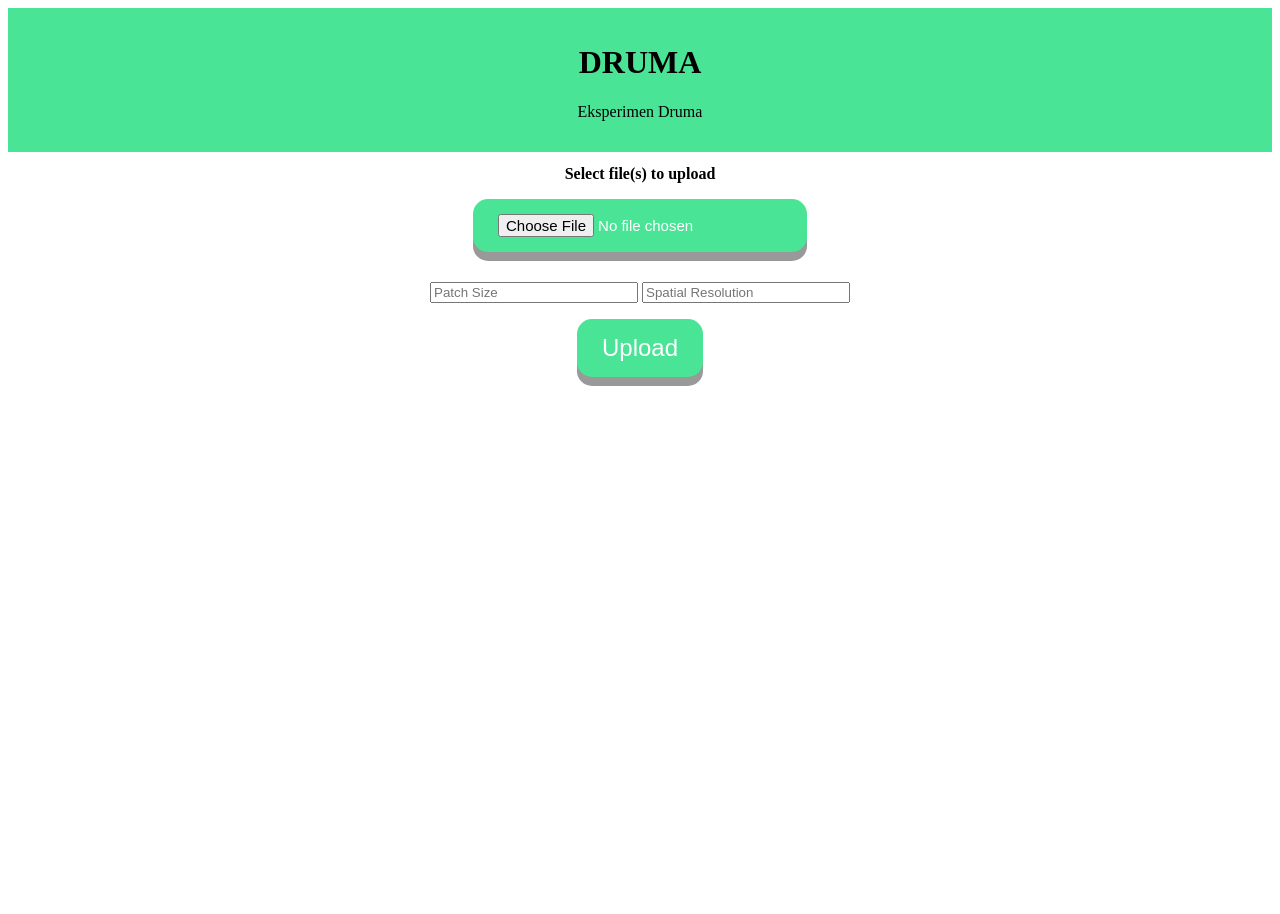
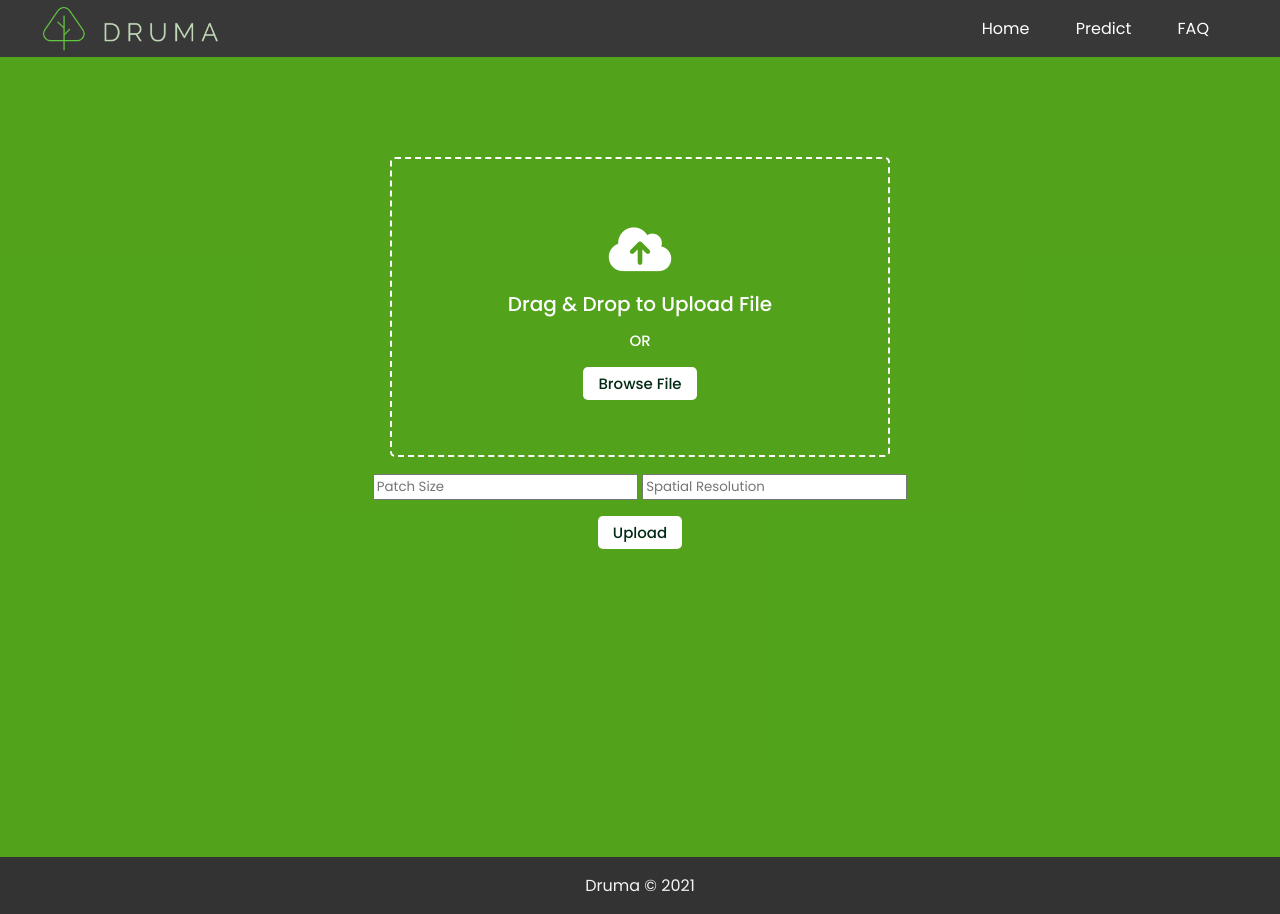
Before and after one commit to gelarpambudi/druma, a Flask app: page /predict in a window 1280 px wide. Before the commit the page ends 386 px from the top, so only its background shows below. Run offline with Flask 2, Linux system fonts and the light colour scheme; some libraries are stand-ins or nearby versions.

Commit message:
add style for predict page

```diff
--- /dev/null
+++ b/static/druma.js
@@ -0,0 +1,67 @@
+//selecting all required elements
+const dropArea = document.querySelector(".drag-area"),
+dragText = dropArea.querySelector("header"),
+button = dropArea.querySelector("button"),
+input = dropArea.querySelector("input");
+let file; //this is a global variable and we'll use it inside multiple functions
+
+button.onclick = ()=>{
+  input.click(); //if user click on the button then the input also clicked
+}
+
+input.addEventListener("change", function(){
+  //getting user select file and [0] this means if user select multiple files then we'll select only the first one
+  file = this.files[0];
+  dropArea.classList.add("active");
+  showFile(); //calling function
+});
+
+
+//If user Drag File Over DropArea
+dropArea.addEventListener("dragover", (event)=>{
+  event.preventDefault(); //preventing from default behaviour
+  dropArea.classList.add("active");
+  dragText.textContent = "Release to Upload File";
+});
+
+//If user leave dragged File from DropArea
+dropArea.addEventListener("dragleave", ()=>{
+  dropArea.classList.remove("active");
+  dragText.textContent = "Drag & Drop to Upload File";
+});
+
+//If user drop File on DropArea
+dropArea.addEventListener("drop", (event)=>{
+  event.preventDefault(); //preventing from default behaviour
+  //getting user select file and [0] this means if user select multiple files then we'll select only the first one
+  file = event.dataTransfer.files[0];
+  showFile(); //calling function
+});
+
+function showFile(){
+  let fileType = file.type; //getting selected file type
+  let fileName = file.name;
+  let validExtensions = ["image/jpeg", "image/jpg", "image/png", "image/tiff"]; //adding some valid image extensions in array
+  if(validExtensions.includes(fileType)){ //if user selected file is an image file
+    let fileReader = new FileReader(); //creating new FileReader object
+    if ((fileType == validExtensions[0]) || (fileType == validExtensions[1]) || (fileType == validExtensions[2])) {
+      fileReader.onload = ()=>{
+        let fileURL = fileReader.result; //passing user file source in fileURL variable
+        let imgTag = `<img src="${fileURL}" alt="">`; //creating an img tag and passing user selected file source inside src attribute
+        dropArea.innerHTML = imgTag; //adding that created img tag inside dropArea container
+      }
+      fileReader.readAsDataURL(file);
+    }else if (fileType == validExtensions[3]){
+      fileReader.onload = ()=>{
+        let imgTag = `<p> ${fileName}</p>`;
+        dropArea.innerHTML = imgTag;
+      }
+      fileReader.readAsDataURL(file);
+    }
+
+  }else{
+    alert("This is not an Image File!");
+    dropArea.classList.remove("active");
+    dragText.textContent = "Drag & Drop to Upload File";
+  }
+}
--- a/static/predictstyle.css
+++ b/static/predictstyle.css
@@ -1,86 +1,169 @@
-header {
-    padding: 15px;
-    background-color: #4ae497;
-    text-align: center;
-    color: black;
-    }
+@import url('https://fonts.googleapis.com/css2?family=Poppins:wght@200;300;400;500;600;700&display=swap');
+*{
+  box-sizing: border-box;
+  font-family: "Poppins", sans-serif;
+}
 body {
-    text-align: center;
+  margin: 0;
+  padding:0;
+  background: rgba(36, 35,35, 0.9);
+  color: rgb(255, 255, 255);
+  font-family: 'Segoe UI', Tahoma, Geneva, Verdana, sans-serif;
+  text-align:center;
+  align-items: center;
+  justify-content: center;
 }
-.text {
-    font-size: medium;
+.upload{
+  background-color:rgba(85, 175, 25, 0.9);
+  min-height:100vh;
+  padding-top:100px;
 
 }
+.drag-area{
+  border: 2px dashed #fff;
+  height: 300px;
+  width: 500px;
+  border-radius: 5px;
+  display: flex;
+  align-items: center;
+  justify-content: center;
+  flex-direction: column;
+  margin-left:auto;
+  margin-right:auto;
 
-.button3 {
-    padding: 15px 25px;
-    font-size: 15px;
-    text-align: justify;
-    cursor: pointer;
-    outline: none;
-    color: #fff;
-    background-color: #4ae497;
-    border: none;
-    border-radius: 15px;
-    box-shadow: 0 9px #999;
-    top: 30%;
+}
+.drag-area.active{
+  border: 2px solid #fff;
+}
+.drag-area .icon{
+  font-size: 50px;
+  color: #fff;
+}
+.drag-area header{
+  font-size: 20px;
+  font-weight: 500;
+  color: #fff;
+}
+.drag-area span{
+  font-size: 15px;
+  font-weight: 500;
+  color: #fff;
+  margin: 10px 0 15px 0;
+}
+.drag-area button{
+  padding: 5px 15px;
+  font-size: 15px;
+  font-weight: 500;
+  border: none;
+  outline: none;
+  background: #fff;
+  color: rgb(1, 41, 19);
+  border-radius: 5px;
+  cursor: pointer;
+}
+.drag-area button:hover{
+  background-color:#333;
+  color: #fff;
+}
 
-    /*
-    display:block;
-    margin-top: 30px;
-    margin-bottom: 10px;
-    */
-    margin:0 auto;
-    margin-top: 15px;
-    display:block;
+.drag-area img{
+  height: 100%;
+  width: 100%;
+  object-fit: cover;
+  border-radius: 5px;
+}
+.button{
+  padding: 5px 15px;
+  font-size: 15px;
+  font-weight: 500;
+  border: none;
+  outline: none;
+  background: #fff;
+  color: rgb(1, 41, 19);
+  border-radius: 5px;
+  cursor: pointer;
+  margin-bottom:40px;
+}
+.button:hover{
+  background-color:#333;
+  color: #fff;
+}
+
+ul {
+    list-style-type:none;
+    text-align:right;
+    margin-right:50px;
 
   }
 
-  .button3:hover {background-color: #f5350c}
-
-  .button3:active {
-    background-color: # #f5350c ;
-    box-shadow: 0 5px #666;
-    transform: translateY(4px);
+ul li {
+    display: inline-block;
+    margin-top:0;
   }
 
-  .button4 {
-    padding: 15px 25px;
-    font-size: 24px;
+ul li a{
+    text-decoration:none;
+    color: #fff;
+    padding: 5px 20px;
+    border: 1px solid transparent;
+    transition: 0.6s ease;
+  }
+ul li a:hover{
+    background-color:#fff;
+    color: #000;
+   }
+
+.link .cobalogo {
+    height: 50px;
+    width: 30x;
+    float:left;
+    margin-top: -12px;
+  }
+.center {
     text-align: center;
-    cursor: pointer;
-    outline: none;
-    color: #fff;
-    background-color: #4ae497;
-    border: none;
-    border-radius: 15px;
-    box-shadow: 0 9px #999;
-    top: 30%;
+    margin: auto;
+  }
+.bg-dark {
+    background: #333;
+    color: #f4f4f4;
+  }
+table{
+    position: absolute;
+    z-index: 2;
+    left: 50%;
+    transform: translate(-50%,-50%);
+    width: 5%;
+    border-collapse: collapse;
+    border-spacing: 0;
+    box-shadow: 0 2px 15px rgba(64,64,64,.7);
+    border-radius: 12px 12px 0 0;
 
+   }
+td , th{
+    padding: 7px 12px;
+    text-align: center;
+    font-size: small;
 
-    /*
-    display:block;
-    margin-top: 30px;
-    margin-bottom: 10px;
-    */
-    margin:0 auto;
-    display:block;
+   }
+th{
+    background-color: #333;
+    color: rgb(11, 153, 11);
+    font-family: 'Open Sans',Sans-serif;
+    font-weight: 200;
+    text-transform: uppercase;
 
+   }
+tr{
+    width: 100%;
+    background-color: #eeeeee;
+    font-family: 'Montserrat', sans-serif;
+    color: #333;
+   }
+
+footer {
+    padding: 1.0rem;
   }
 
-  .button4:hover {background-color: #f5350c}
-
-  .button4:active {
-    background-color: # #f5350c ;
-    box-shadow: 0 5px #666;
-    transform: translateY(4px);
+footer p {
+    margin: 0;
   }
-
-  .input_form:focus {
-    border: 3px solid #555;
-  }
-
-  .input_form{
-    margin-top: 30px;
-    width: 200px;
-  }
--- a/templates/predict.html
+++ b/templates/predict.html
@@ -1,19 +1,16 @@
-<!doctype html>
-<html>
+<!DOCTYPE html>
+<html lang="en">
 <head>
-        <title>DRUMA</title>
+    <meta charset="UTF-8">
+    <meta name="viewport" content="width=device-width,
+    initial-scale=1.0">
+    <meta http-equiv="X-UA-Compatible" content="ie=edge">
     <link rel="stylesheet" href="{{ url_for('static', filename='predictstyle.css') }}">
+    <script src="https://kit.fontawesome.com/a076d05399.js"></script>
+    <title> Druma </title>
 </head>
-    <header>
-        <div>
-            <h1>DRUMA</h1>
-            <p>Eksperimen Druma</p>
-        </div>
-    </header>
-
 <body>
-        <h2 class="text">Select file(s) to upload</h2>
-
+  <header class="showcase">
     <p>
       {% with messages = get_flashed_messages() %}
           {% if messages %}
@@ -26,24 +23,51 @@
           {% endif %}
       {% endwith %}
     </p>
+    <div class="link">
+      <ul>
+        <li><a href="{{ url_for('home') }}">Home</a></li>
+        <li><a href="{{ url_for('predict') }}">Predict</a></li>
+        <li><a href="{{ url_for('faq') }}">FAQ</a></li>
+        <img src="{{ url_for('static', filename='logodruma.png') }}" class="cobalogo" alt="Druma">
+      </ul>
+    </div>
+  </header>
+  <div class="upload">
+    <div class="drag-area">
+      <div class="icon"><i class="fas fa-cloud-upload-alt"></i></div>
+      <header>Drag & Drop to Upload File</header>
+      <span>OR</span>
+      <button>Browse File</button>
+      <input type="file" hidden>
+    </div>
 
+    <script src="{{ url_for('static', filename='druma.js') }}"> </script>
     <form method="post" action="" enctype="multipart/form-data">
       <dl>
           <p>
-                    <input type="file" name="files" class="button3" autocomplete="off" required>
               <input type="text" name="patch_size" placeholder="Patch Size" class="input_form" required>
               <input type="text" name="spatial_resolution" placeholder="Spatial Resolution" class="input_form" required>
           </p>
       </dl>
       <p>
-                <input type="submit" value="Upload" class="button4">
+          <input type="submit" value="Upload" class="button">
       </p>
     </form>
-
     {% if filename %}
-        <p> Merah: {{ box_count[0] }}</p>
-        <p> Kuning: {{ box_count[1] }}</p>
-        <p> Hijau: {{ box_count[2] }}</p>
+    <table>
+      <tr>
+          <th>Color</th>
+          <td><b>Red</td></b>
+          <td><b>Yellow</td></b>
+          <td><b>Green</td></b>
+        </tr>
+        <tr>
+          <th>Amount</th>
+          <td>{{ box_count[0] }}</td>
+          <td> {{ box_count[1] }}</td>
+          <td> {{ box_count[1] }}</td>
+        </tr>
+    </table>
         {% if '.tif' in filename %}
         <div>
           <script type="text/javascript" src="https://cdn.rawgit.com/seikichi/tiff.js/f03d7965/tiff.min.js"></script>
@@ -73,5 +97,9 @@
         </div>
         {% endif%}
     {% endif %}
+  </div>
+  <footer class="center bg-dark">
+    <p>Druma &copy; 2021</p>
+  </footer>
 </body>
 </html>
```
Lines whose indentation alone changed are shown as unchanged.
